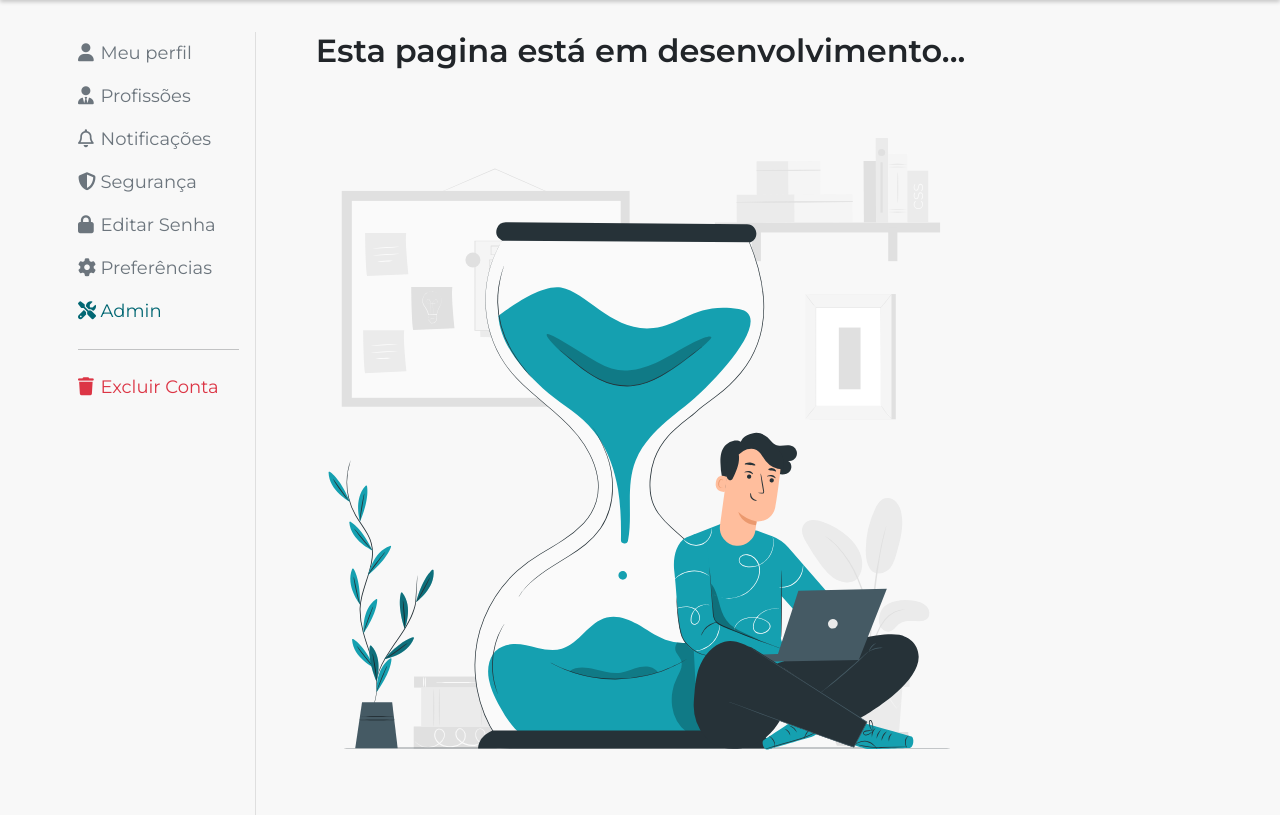
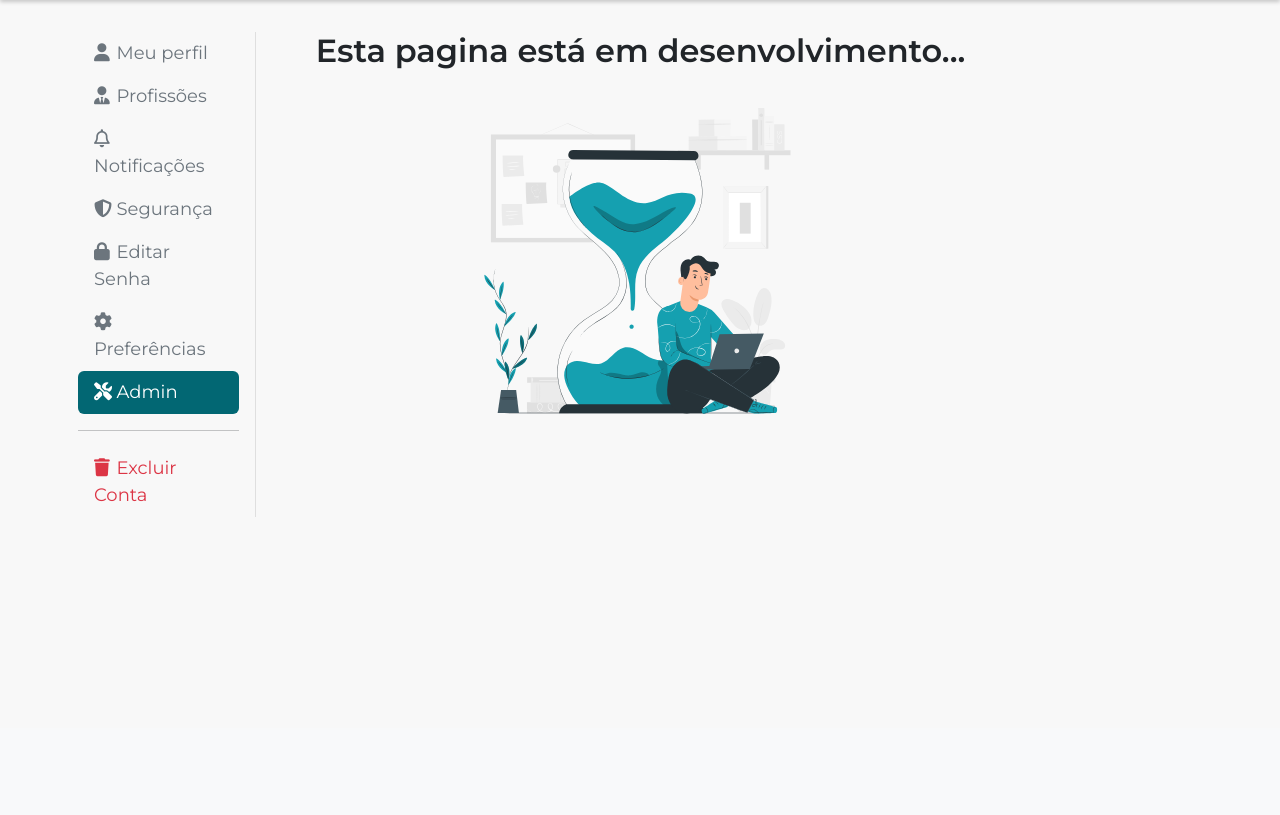
Before and after one commit to RhoBlop/Contratai, a PHP site: page /admin.php in a window 1280 px wide. Shown: the part 72-887 px from the top of the page. After the commit the page ends 589 px from the top, so only its background shows below. Run offline with PHP 8.4, Linux system fonts and the light colour scheme; the visitor is signed in with stand-in values (Sample User, id 1); data that the repository does not hold is empty; some libraries are stand-ins or nearby versions.

Commit message:
mudança na sidebar

```diff
--- a/admin.php
+++ b/admin.php
@@ -18,7 +18,7 @@
 
                     <div class="col-8 px-3 flex-column text-center" id="settingsContent">
                         <h3>Esta pagina está em desenvolvimento...</h3>
-                        <img src="images\storyset\Work time-pana.svg" alt="">
+                        <img src="images\storyset\Work time-pana.svg" width="50%"alt="">
                     </div>
                 </div>
             </div>
--- a/components/avaliacoes-index.html
+++ b/components/avaliacoes-index.html
@@ -10,7 +10,7 @@
             <div class="card-body">
               <p class="mb-3">"Lorem ipsum dolor sit, amet consectetur adipisicing elit."</p>
               <div class="avaliacao-usuario d-flex align-items-center">
-                <img src="images/temp/person-rating.png">
+                <img src="images/temp/person-rating.png" width="64px">
                 <div class="d-flex flex-column align-items-left ">
                     <h7 class="mb-0">Fulano</h7>
                     <small class="text-muted">Contratou um pintor para serviço</small>
@@ -25,7 +25,7 @@
             <div class="card-body">
               <p class="mb-3">"Lorem ipsum dolor sit, amet consectetur adipisicing elit."</p>
               <div class="avaliacao-usuario d-flex align-items-center">
-                <img src="images/temp/person-rating.png">
+                <img src="images/temp/person-rating.png" width="64px">
                 <div class="d-flex flex-column align-items-left ">
                     <h7 class="mb-0">Fulano</h7>
                     <small class="text-muted">Contratou um pintor para serviço</small>
@@ -39,7 +39,7 @@
             <div class="card-body">
               <p class="mb-3">"Lorem ipsum dolor sit, amet consectetur adipisicing elit."</p>
               <div class="avaliacao-usuario d-flex align-items-center">
-                <img src="images/temp/person-rating.png">
+                <img src="images/temp/person-rating.png" width="64px">
                 <div class="d-flex flex-column align-items-left ">
                     <h7 class="mb-0">Fulano</h7>
                     <small class="text-muted">Contratou um pintor para serviço</small>
--- a/components/card-pesquisa-profissao.php
+++ b/components/card-pesquisa-profissao.php
@@ -1,5 +1,7 @@
 <div class="card card-hover card-pesquisa">
-    <img src="<?php echo echoProfileImage($imgusr) ?>" alt="Imagem de perfil">
+    <div class="search-profile-pic ps-3">
+        <img src="<?php echo echoProfileImage($imgusr) ?>" alt="Imagem de perfil">
+    </div>
     <div class="card-body">
         <div class="card-title">
             <h5><?php echo $nomusr; ?></h5>
--- a/components/sidebar.html
+++ b/components/sidebar.html
@@ -1,4 +1,4 @@
-<ul class="navbar-nav col-2 px-3" id="sidebar">
+<ul class="nav nav-pills navbar-nav col-2 px-3" id="sidebar">
     <li class="nav-item">
         <a class="nav-link" aria-current="page" href="perfil.php"><i class="fa-solid fa-user fa-fw pe-3"></i>Meu perfil</a>
     </li>
--- a/css/style.css
+++ b/css/style.css
@@ -774,9 +774,17 @@ hr {
     color: solid rgba(0, 0, 0, 0.1)
 }
 
-.active-link {
+.active-link{
     color: var(--primary-green) !important;
-    transition: all 2s ease-in-out !important;
+}
+
+.nav .active {
+    background-color: var(--primary-green) !important;
+    color: white !important;
+}
+
+.nav-link {
+    padding: 0.5rem 1rem;
 }
 
 #side-bar {
--- a/js/activeLinks.js
+++ b/js/activeLinks.js
@@ -10,7 +10,7 @@ window.addEventListener("DOMContentLoaded", (event) => {
         for (link of [...links]) {
             // se href do link for igual
             if (link.getAttribute("href") == current) {
-                link.classList.add("active-link");
+                link.classList.add("active");
             } else {
                 link.classList.add("link-secondary");
             }
--- a/profissao.php
+++ b/profissao.php
@@ -37,7 +37,6 @@
             </div>
         </main>
 
-        <?php include ("components/footer.html")?>
     </body>
 
     <script
```
